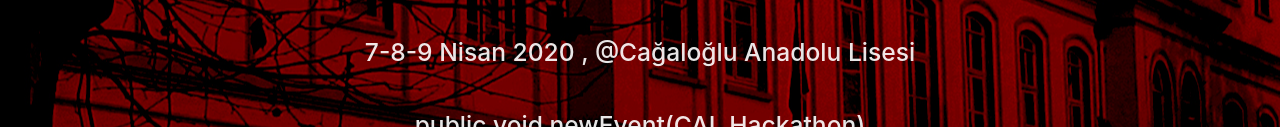
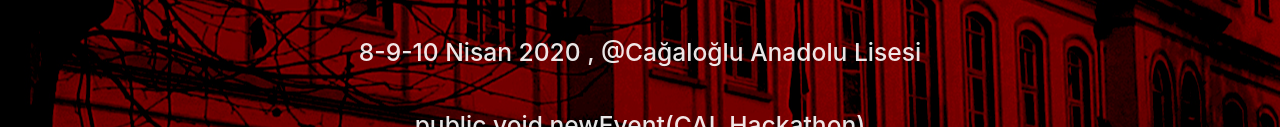
Before and after one commit to tolgaerdonmez/hackathon-website, a plain HTML site: page index.html in a window 1280 px wide. Shown: the part 437-564 px from the top of the page. Drawn offline with nearby package versions, Linux system fonts and the light colour scheme.

Commit message:
date fixed

```diff
--- a/index.html
+++ b/index.html
@@ -26,7 +26,7 @@
 					</h1>
 					<div class="row center">
 						<h5 class="header col s12">
-							<strong>7-8-9 Nisan 2020 , @Cağaloğlu Anadolu Lisesi</strong>
+							<strong>8-9-10 Nisan 2020 , @Cağaloğlu Anadolu Lisesi</strong>
 						</h5>
 					</div>
 					<div class="row center">
```
